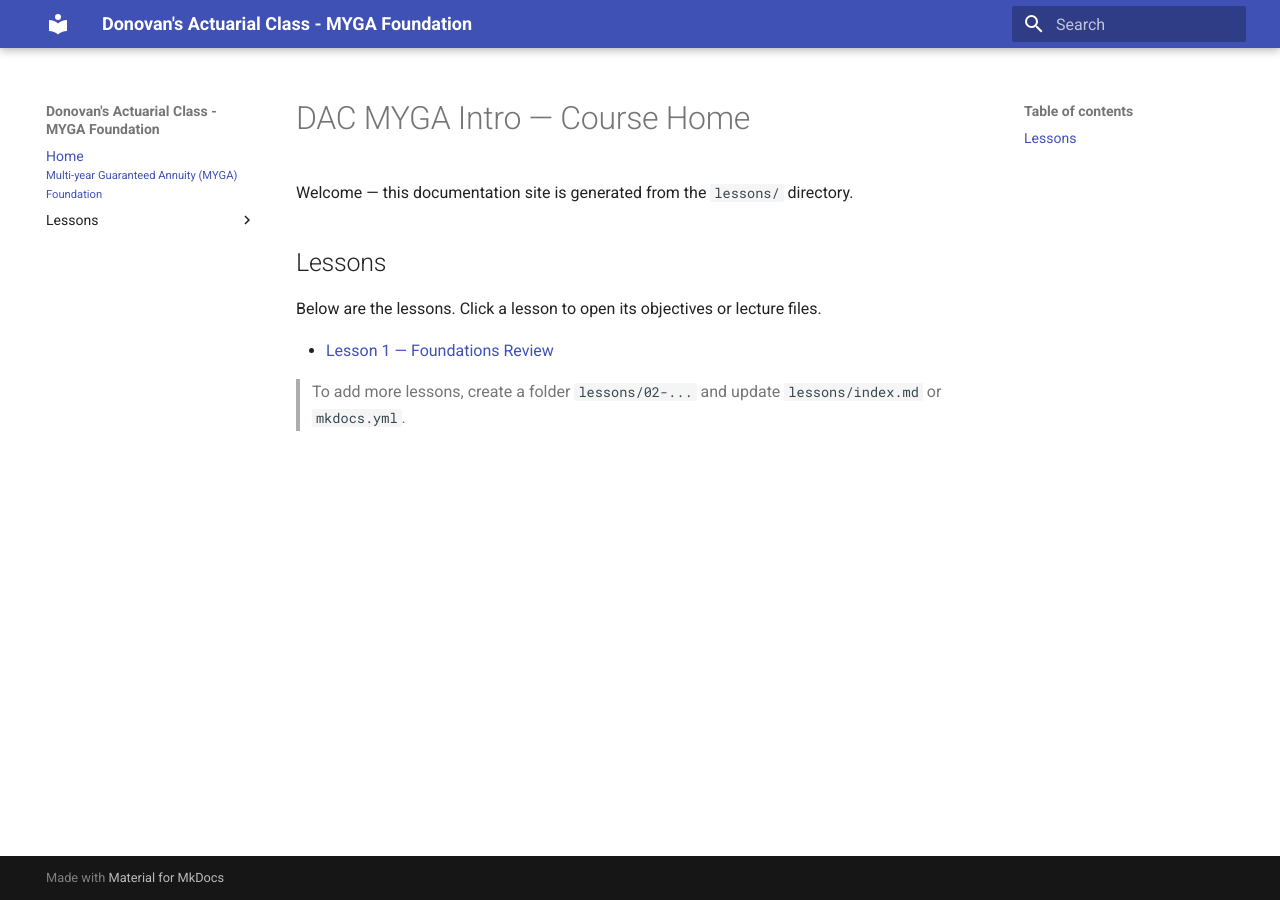
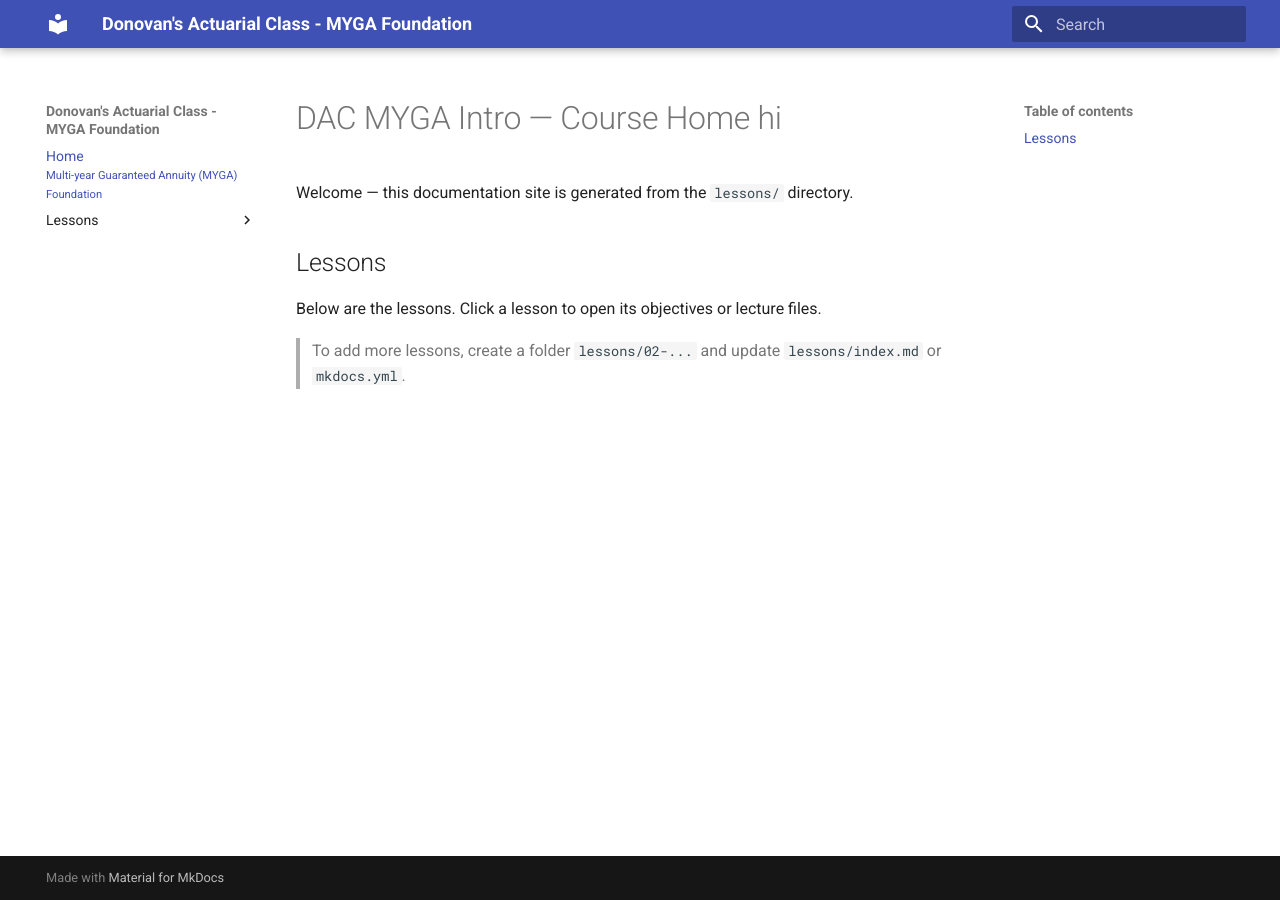
Before and after one commit to DonovanHou2023/dac-myga-intro, an MkDocs documentation site: the page built from docs/index.md, in a window 1280 px wide. Built offline with MkDocs 1.6.1 and Material for MkDocs 9.7.7, drawn with Linux system fonts in a browser that asks for light colours.

Commit message:
small update

```diff
--- a/docs/index.md
+++ b/docs/index.md
@@ -3,7 +3,7 @@ title: Donovan's Actuarial Class
 subtitle: Multi-year Guaranteed Annuity (MYGA) Foundation
 ---
 
-# DAC MYGA Intro — Course Home
+# DAC MYGA Intro — Course Home hi
 
 Welcome — this documentation site is generated from the `lessons/` directory.
 
@@ -11,6 +11,4 @@ Welcome — this documentation site is generated from the `lessons/` directory.
 
 Below are the lessons. Click a lesson to open its objectives or lecture files.
 
-- [Lesson 1 — Foundations Review](01-foundations-review/objectives.md)
-
 > To add more lessons, create a folder `lessons/02-...` and update `lessons/index.md` or `mkdocs.yml`.
```
